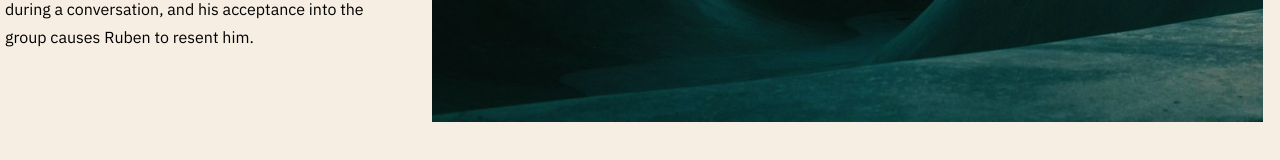
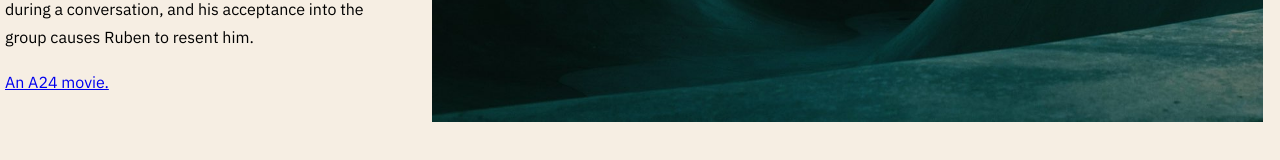
Before and after one commit to Remid12/gulp-4-starter, a website: page src/index.html in a window 1280 px wide. Shown: the part 432-592 px from the top of the page. Drawn offline with nearby package versions, Linux system fonts and the light colour scheme; files that its build step writes are made by us from their sources; files whose address does not match are found by name.

Commit message:
added link

```diff
--- a/src/index.html
+++ b/src/index.html
@@ -38,12 +38,14 @@
         <div class="col-4">
           <h1>90's</h1>
           <p>In 1996, 13-year-old Stevie lives in Palms, Los Angeles with his abusive older brother Ian and single mother Dabney. One day Stevie bikes past Motor Avenue Skateshop, admires the boastful camaraderie of the skateboarders outside, and returns the following day. Back home, he trades with his brother for a skateboard, brings it to the shop and befriends young skater Ruben, who introduces him to the rest of the group: Ray, "Fuckshit", and "Fourth Grade". Although an inexperienced skater, Stevie is drawn to the group and aspires to imitate their daredevil behavior and anti-social attitudes. Stevie is nicknamed "Sunburn" by Ray during a conversation, and his acceptance into the group causes Ruben to resent him.</p>
+          <p><a href="https://a24films.com/films/mid90s">An A24 movie.</a></p>
         </div>
 
         <div class="col-8">
           <img src="assets/images/visual-test.jpg" alt="description here.">
         </div>
       </div>
+
     </div>
   </section>
 
```
